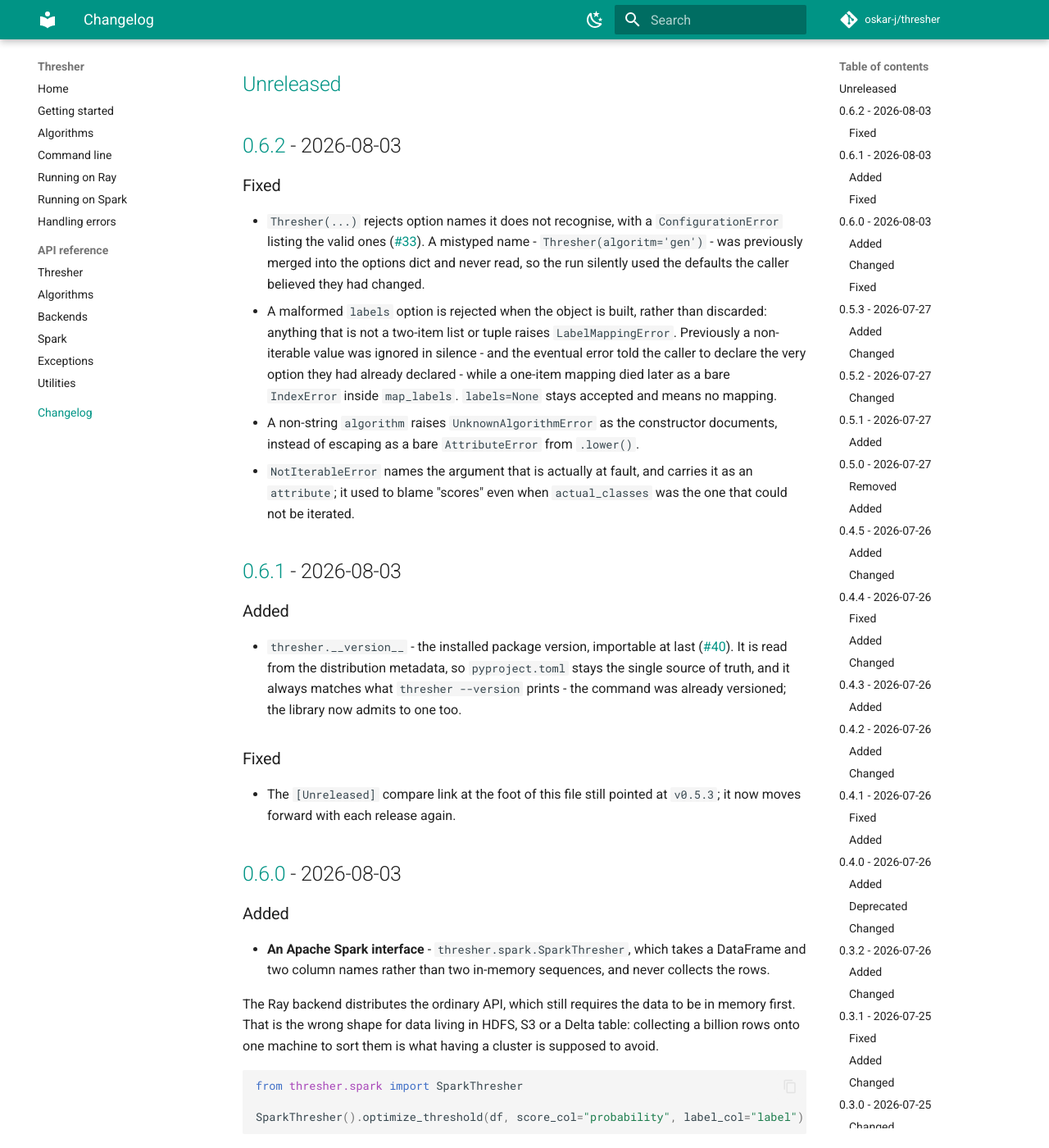
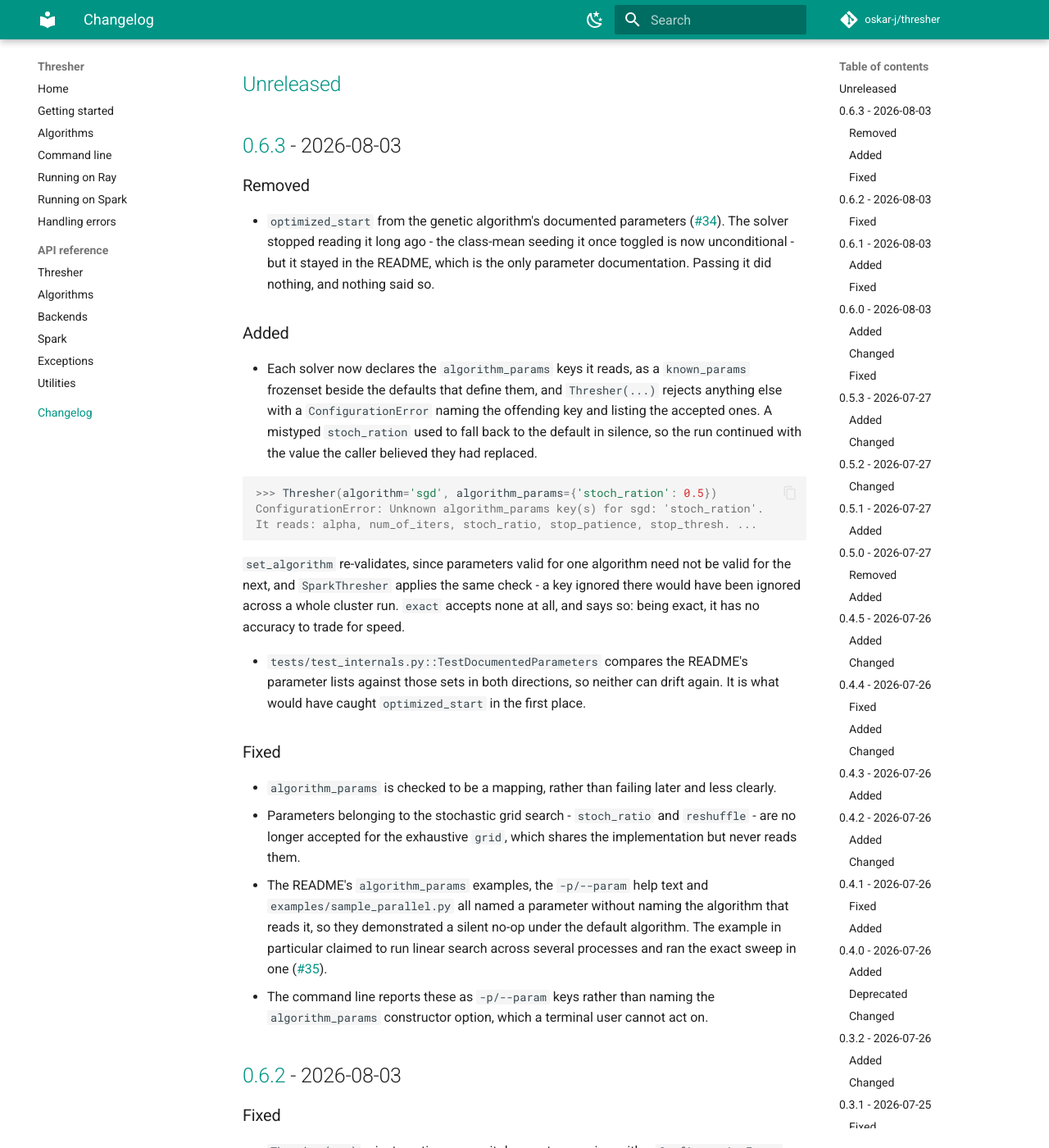
Before and after one commit to oskar-j/thresher, an MkDocs documentation site: the page built from docs/changelog.md, in a window 1280 px wide and 1400 px high, scrolled down 202 px. Shown: the whole window at 82% size. Built offline with MkDocs 1.6.1 and Material for MkDocs 9.7.7, drawn with Linux system fonts in a browser that asks for light colours; comment, search, counter and statistics services are not loaded.

Commit message:
Cut 0.6.3: version bump and release notes
Co-Authored-By: Claude Fable 5 <noreply@anthropic.com>

````diff
--- a/docs/changelog.md
+++ b/docs/changelog.md
@@ -8,6 +8,56 @@ The format is based on [Keep a Changelog](https://keepachangelog.com/en/1.1.0/),
 and this project adheres to [Semantic Versioning](https://semver.org/spec/v2.0.0.html).
 
 ## [Unreleased]
+
+## [0.6.3] - 2026-08-03
+
+### Removed
+
+- `optimized_start` from the genetic algorithm's documented parameters ([#34]). The
+  solver stopped reading it long ago - the class-mean seeding it once toggled is now
+  unconditional - but it stayed in the README, which is the only parameter
+  documentation. Passing it did nothing, and nothing said so.
+
+### Added
+
+- Each solver now declares the `algorithm_params` keys it reads, as a `known_params`
+  frozenset beside the defaults that define them, and `Thresher(...)` rejects anything
+  else with a `ConfigurationError` naming the offending key and listing the accepted
+  ones. A mistyped `stoch_ration` used to fall back to the default in silence, so the
+  run continued with the value the caller believed they had replaced.
+
+  ```pycon
+  >>> Thresher(algorithm='sgd', algorithm_params={'stoch_ration': 0.5})
+  ConfigurationError: Unknown algorithm_params key(s) for sgd: 'stoch_ration'.
+  It reads: alpha, num_of_iters, stoch_ratio, stop_patience, stop_thresh. ...
+  ```
+
+  `set_algorithm` re-validates, since parameters valid for one algorithm need not be
+  valid for the next, and `SparkThresher` applies the same check - a key ignored there
+  would have been ignored across a whole cluster run. `exact` accepts none at all,
+  and says so: being exact, it has no accuracy to trade for speed.
+
+- `tests/test_internals.py::TestDocumentedParameters` compares the README's parameter
+  lists against those sets in both directions, so neither can drift again. It is what
+  would have caught `optimized_start` in the first place.
+
+### Fixed
+
+- `algorithm_params` is checked to be a mapping, rather than failing later and less
+  clearly.
+- Parameters belonging to the stochastic grid search - `stoch_ratio` and `reshuffle` -
+  are no longer accepted for the exhaustive `grid`, which shares the implementation but
+  never reads them.
+- The README's `algorithm_params` examples, the `-p/--param` help text and
+  `examples/sample_parallel.py` all named a parameter without naming the algorithm that
+  reads it, so they demonstrated a silent no-op under the default algorithm. The example
+  in particular claimed to run linear search across several processes and ran the exact
+  sweep in one ([#35]).
+- The command line reports these as `-p/--param` keys rather than naming the
+  `algorithm_params` constructor option, which a terminal user cannot act on.
+
+[#34]: https://github.com/oskar-j/thresher/issues/34
+[#35]: https://github.com/oskar-j/thresher/issues/35
 
 ## [0.6.2] - 2026-08-03
 
@@ -769,7 +819,8 @@ same as in 0.2.3. This release is about the shape of the project.
 - Naive 2-dimensional stochastic gradient descent algorithm.
 - Evolutionary (genetic) algorithm.
 
-[Unreleased]: https://github.com/oskar-j/thresher/compare/v0.6.2...HEAD
+[Unreleased]: https://github.com/oskar-j/thresher/compare/v0.6.3...HEAD
+[0.6.3]: https://github.com/oskar-j/thresher/compare/v0.6.2...v0.6.3
 [0.6.2]: https://github.com/oskar-j/thresher/compare/v0.6.1...v0.6.2
 [0.6.1]: https://github.com/oskar-j/thresher/compare/v0.6.0...v0.6.1
 [0.6.0]: https://github.com/oskar-j/thresher/compare/v0.5.3...v0.6.0
--- a/pyproject.toml
+++ b/pyproject.toml
@@ -1,6 +1,6 @@
 [project]
 name = "thresher-py"
-version = "0.6.2"
+version = "0.6.3"
 description = "Find threshold for fine-tuning output from predict_proba"
 readme = "README.md"
 requires-python = ">=3.10"
````
Also changed, not shown: CHANGELOG.md (+52 -1 lines), 1 other file.
